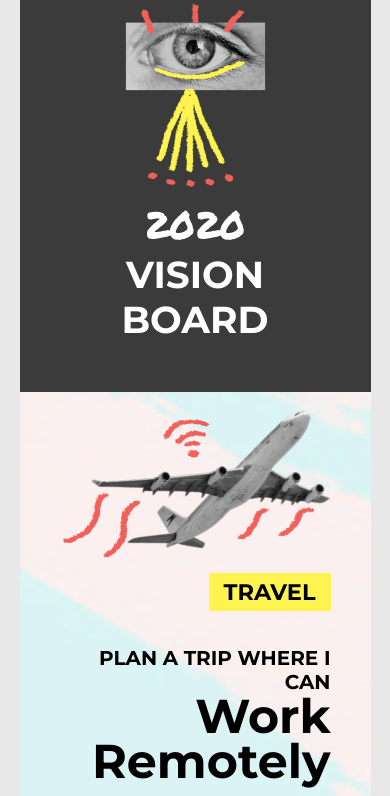
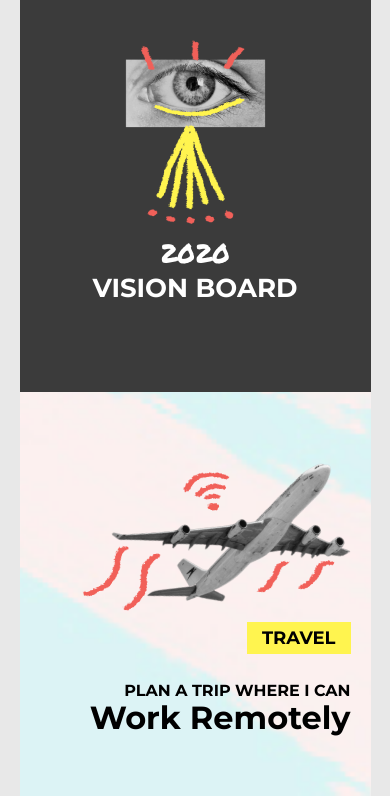
Before and after one commit to JoseDanielMX/vision-board, a plain HTML site: page index.html in a window 390 px wide. Shown: the part 1153-1949 px from the top of the page. Drawn offline with Linux system fonts and the light colour scheme.

Commit message:
Added font sizes for mobile resolutions. Changed some padding

```diff
--- a/css/main.css
+++ b/css/main.css
@@ -31,7 +31,6 @@ body {
     display: flex;
     flex-flow: column;
     justify-content: center;
-    padding: 0 40px;
 }
 
 .highlight {
@@ -46,6 +45,10 @@ body {
 
 .left {
     align-items: flex-start;
+}
+
+.left, .right {
+    padding: 0 20px;
 }
 
 .marker {
@@ -65,13 +68,13 @@ body {
 }
 
 strong {
-    font-size: 2.375em;
-	line-height: 45px;
+    font-size: 2em;
+	line-height: 35px;
 	text-transform: none;
 }
 
 .title {
-    font-size: 1.875em;
+    font-size: 1.625em;
     margin: 10px 0;
 }
 
@@ -80,7 +83,7 @@ strong {
     background: url('../img/background.png');
     background-size: cover;
     font-family: 'Montserrat', sans-serif;
-    font-size: 1.25em;
+    font-size: 1em;
     grid-template-columns: repeat(12, 1fr);
     grid-auto-rows: 215px;
     margin: 40px auto;
@@ -92,9 +95,19 @@ strong {
     background-color: #fff;
 }
 
+/***** TABLET *****/
+
+@media (min-width: 640px) {
+
+    .left, .right {
+        padding: 0 40px;
+    }
+
+}
+
 /***** DESKTOP *****/
 
-@media (min-width: 1024px) {
+@media (min-width: 1200px) {
 
     /***** VISION BOARD *****/
 
@@ -102,7 +115,17 @@ strong {
         grid-column: span 4;
     }
 
+    strong {
+        font-size: 2.375em;
+        line-height: 45px;
+    }
+
+    .title {
+        font-size: 1.875em;
+    }
+
     #vision-board {
+        font-size: 1.25em;
         width: 70%;
     }
 
```
